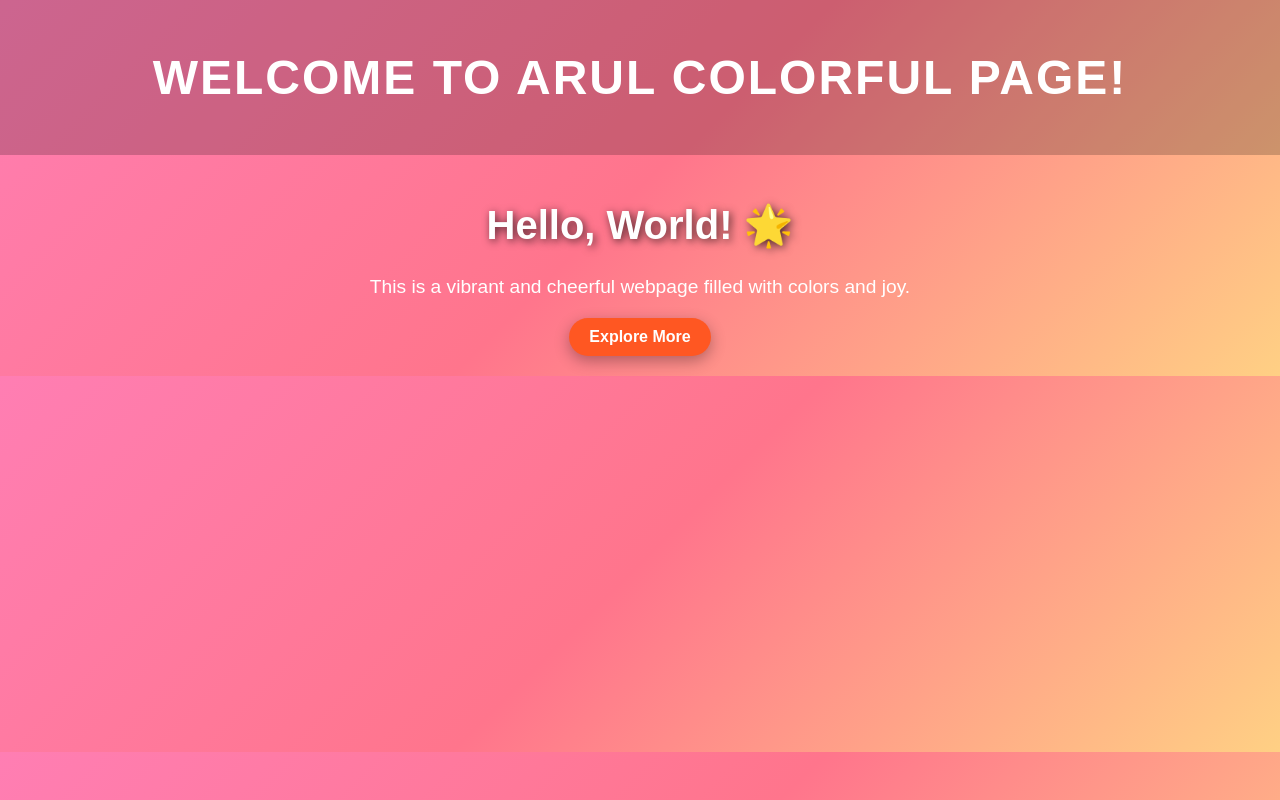
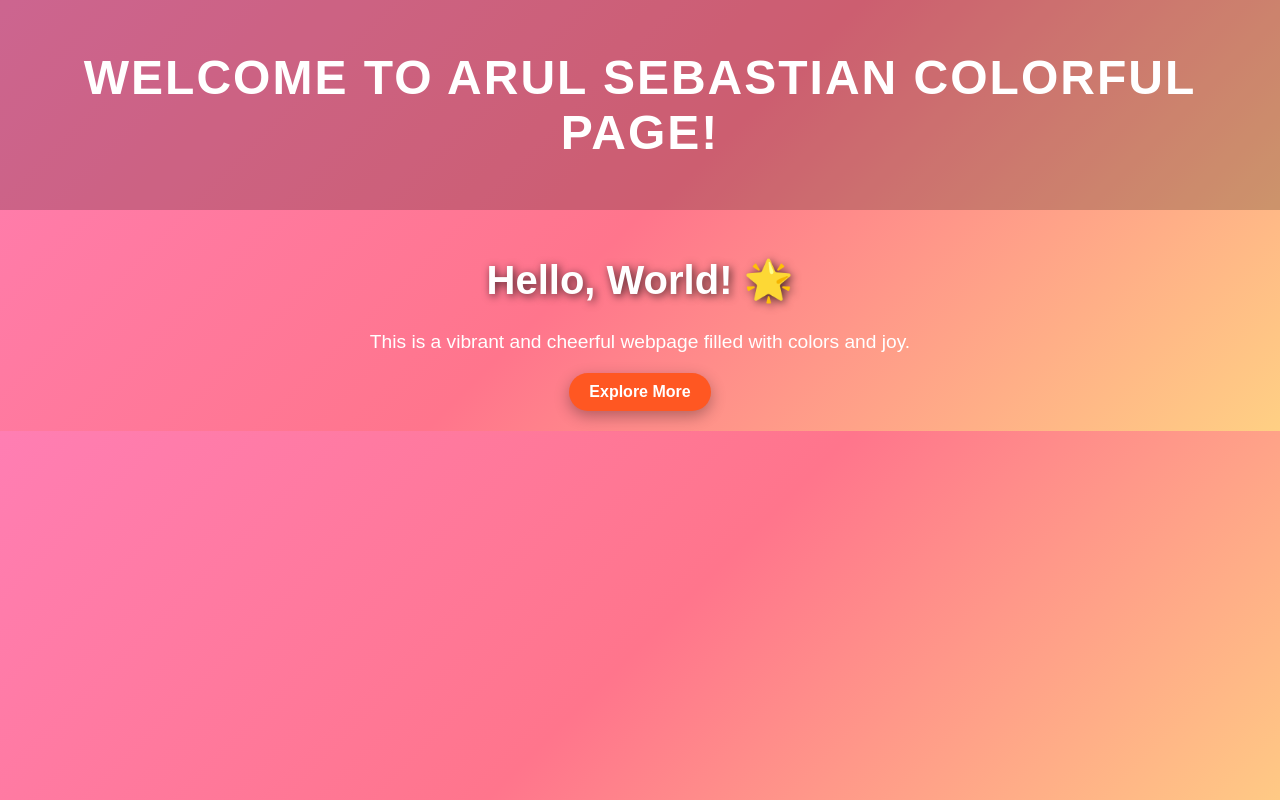
Before and after one commit to arulsebas/devtest-localrepo, a plain HTML site: page index.html in a window 1280 px wide. Drawn offline with Linux system fonts and the light colour scheme.

Commit message:
Update index.html
arul sebastian add on

```diff
--- a/index.html
+++ b/index.html
@@ -61,7 +61,7 @@
 </head>
 <body>
     <header>
-        Welcome to Arul Colorful Page!
+        Welcome to Arul Sebastian Colorful Page!
     </header>
     <main>
         <h1>Hello, World! 🌟</h1>
```
